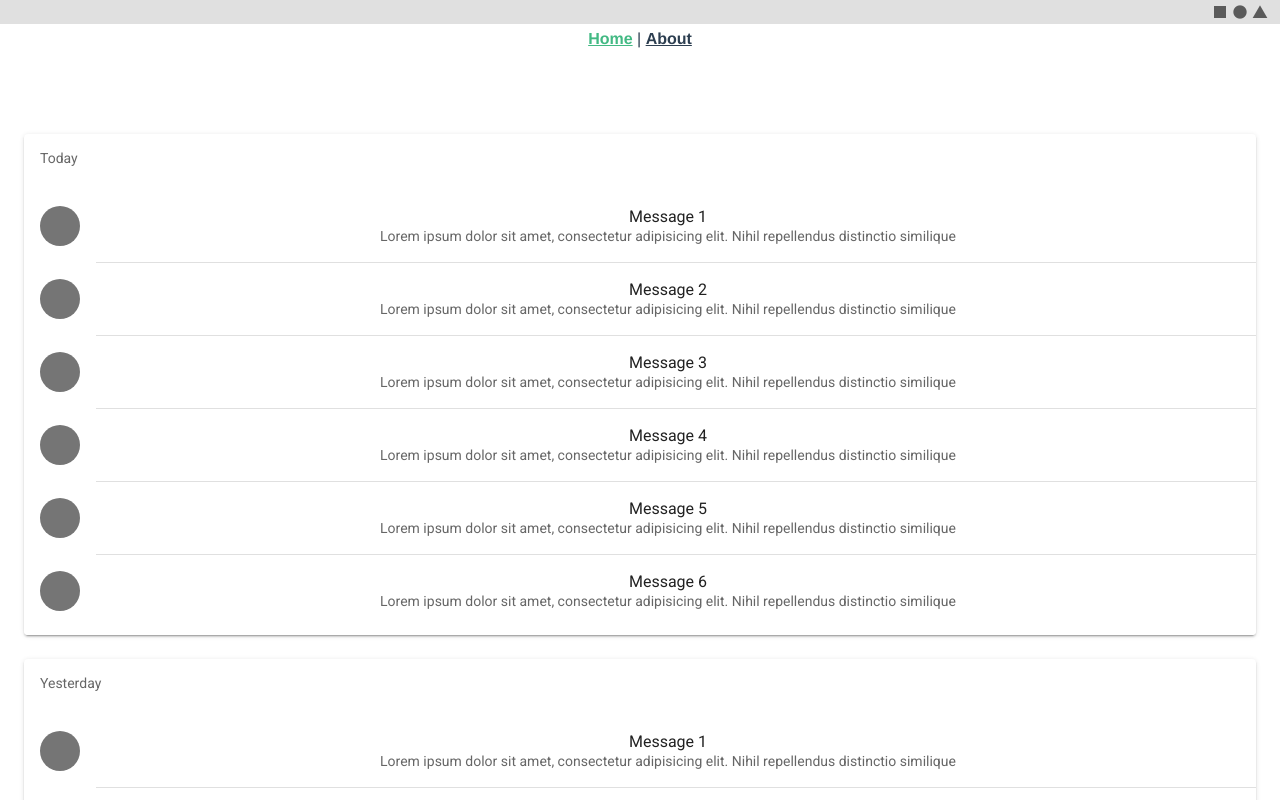
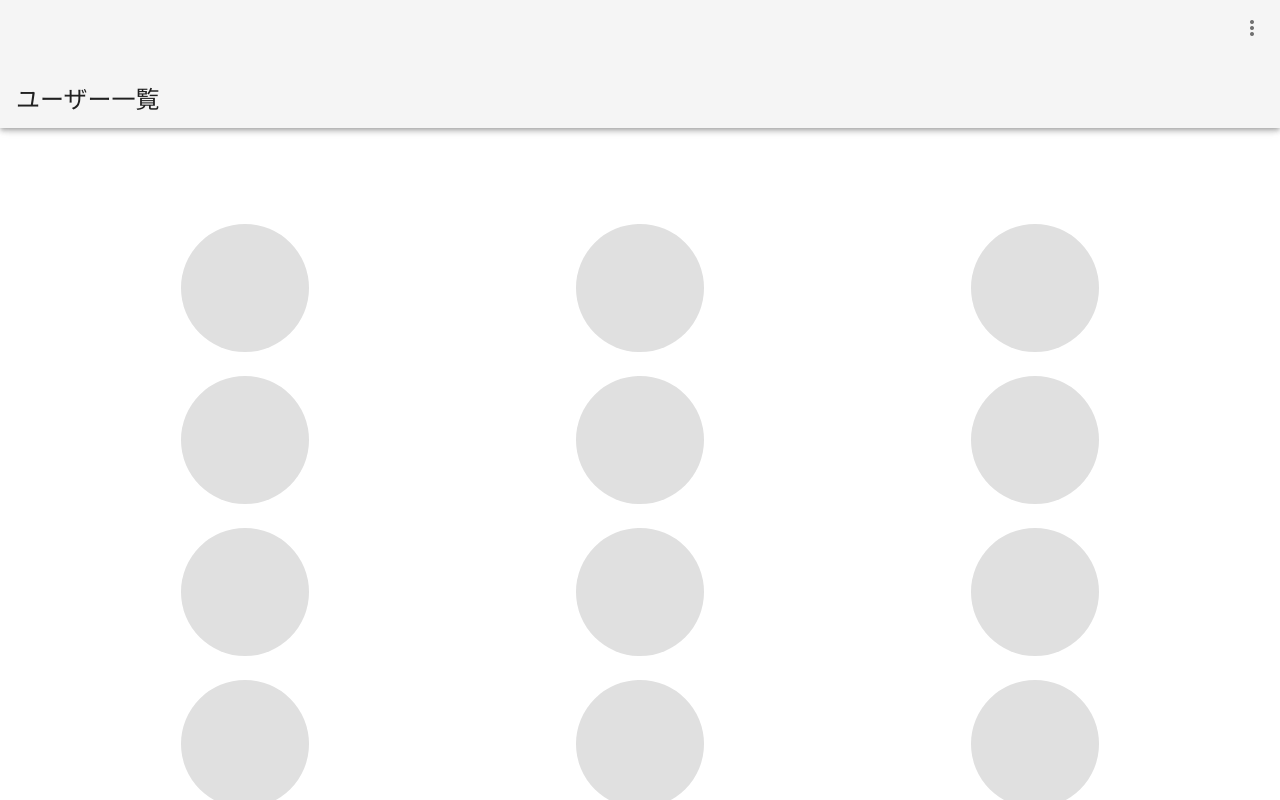
Before and after one commit to kamoto0427/vue_chat, a Vue app: page / in a window 1280 px wide. Shown: the top 800 px of the page. Built offline with nearby package versions, Linux system fonts and the light colour scheme.

Commit message:
ユーザー一覧とルーティングの追加

```diff
--- a/src/App.vue
+++ b/src/App.vue
@@ -1,8 +1,8 @@
 <template>
   <div id="app">
     <div id="nav">
-      <router-link to="/">Home</router-link> |
-      <router-link to="/about">About</router-link>
+      <router-link to="/">ホーム</router-link> |
+      <router-link to="/chat">チャット</router-link>
 
     </div>
     <router-view/>
--- a/src/router/index.js
+++ b/src/router/index.js
@@ -1,14 +1,15 @@
 import Vue from 'vue'
 import VueRouter from 'vue-router'
-import Home from '../views/Home.vue'
+// import Home from '../views/Home.vue'
+import UserList from '../views/UserList.vue'
 
 Vue.use(VueRouter)
 
 const routes = [
   {
     path: '/',
-    name: 'Home',
-    component: Home
+    name: 'UserList',
+    component: UserList
   },
   {
     path: '/about',
--- /dev/null
+++ b/src/views/UserList.vue
@@ -0,0 +1,39 @@
+<template>
+  <v-app id="inspire">
+    <v-app-bar
+      app
+      shrink-on-scroll
+    >
+
+      <v-toolbar-title>ユーザー一覧</v-toolbar-title>
+
+      <v-spacer></v-spacer>
+
+      <v-btn icon>
+        <v-icon>mdi-dots-vertical</v-icon>
+      </v-btn>
+    </v-app-bar>
+
+    <v-main>
+      <v-container>
+        <v-row>
+          <v-col
+            v-for="n in 24"
+            :key="n"
+            cols="4"
+          >
+          <router-link :to="{ path: '/about', query: { user_id: n }}">
+            <v-avatar color="grey lighten-2" size="128"></v-avatar>
+          </router-link>
+          </v-col>
+        </v-row>
+      </v-container>
+    </v-main>
+  </v-app>
+</template>
+
+<script>
+  export default {
+    //
+  }
+</script>
```
